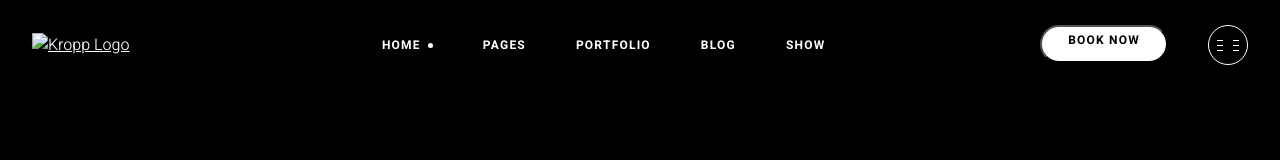
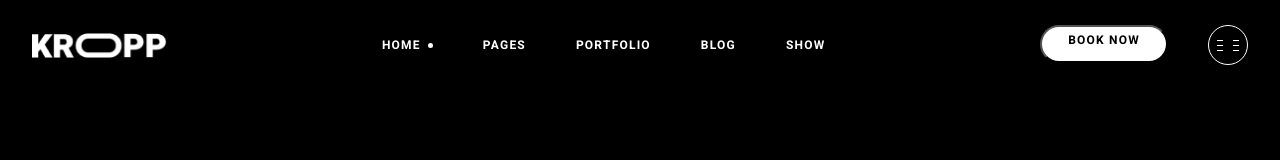
Before and after one commit to Nikita32322323/online.io, a plain HTML site: page index.html in a window 1280 px wide. Drawn offline with Linux system fonts and the light colour scheme; files whose address does not match are found by name.

Commit message:
Update index.html

```diff
--- a/index.html
+++ b/index.html
@@ -10,7 +10,7 @@
     <header class="header">
         <a href="/" class="header-logo">
             <img
-            src="./images/logo.png"
+            src="logo.png"
             alt="Kropp Logo"
             class="header-logo-image"
             width="135" height="25" loading="lazy"
```
